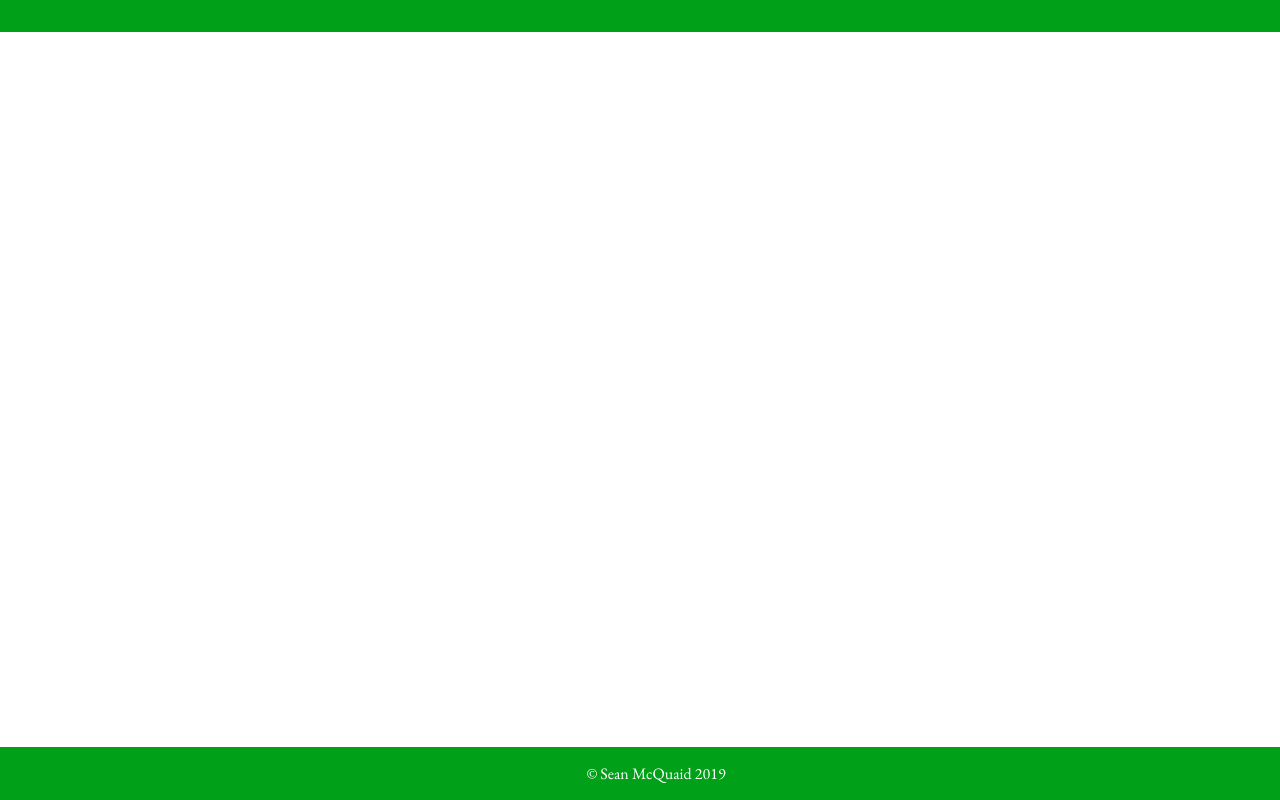
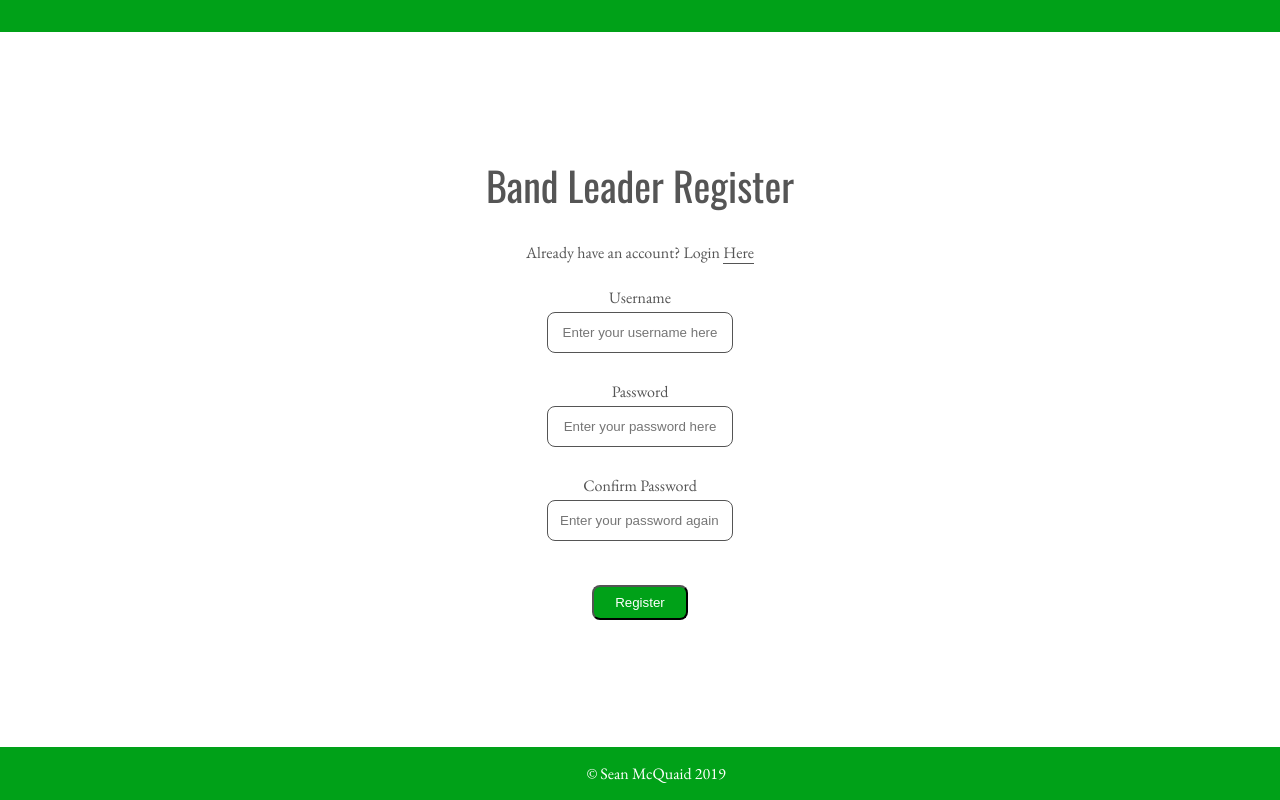
Before and after one commit to seanmcquaid/SetListCreator, a React (Create React App) app in the folder client/: page /bandLeaderRegister in a window 1280 px wide. Shown: the top 800 px of the page. Built offline with nearby package versions, Linux system fonts and the light colour scheme.

Commit message:
finished band leader register page

```diff
--- a/client/src/components/BandLeaderPages/BandLeaderLoginPage/BandLeaderLoginPage.js
+++ b/client/src/components/BandLeaderPages/BandLeaderLoginPage/BandLeaderLoginPage.js
@@ -5,7 +5,6 @@ import {Link} from "react-router-dom";
 import styles from "./BandLeaderLoginPage.module.css";
 import Input from "../../UI/Input/Input";
 import Button from "../../UI/Button/Button";
-import LinkButton from "../../UI/LinkButton/LinkButton";
 import {useSelector, useDispatch} from "react-redux";
 
 
@@ -25,15 +24,16 @@ const BandLeaderLoginPage = props => {
         setPassword(event.target.value);
     };
 
-    const loginSubmitHandler = event => {
+    const bandLeaderLoginSubmitHandler = event => {
         event.preventDefault();
+        // dispatch action here
     };
 
     return(
         <Container centered={true}>
             <Text headerText={true}>Band Leader Login</Text>
             <Text>Don't have an account? Register <Link className={styles.registerLink} to="/bandLeaderRegister">Here</Link></Text>
-            <form onSubmit={loginSubmitHandler}>
+            <form onSubmit={bandLeaderLoginSubmitHandler}>
                 <Input
                     name="username"
                     title="Username"
--- a/client/src/components/BandLeaderPages/BandLeaderRegisterPage/BandLeaderRegisterPage.js
+++ b/client/src/components/BandLeaderPages/BandLeaderRegisterPage/BandLeaderRegisterPage.js
@@ -1,8 +1,69 @@
-import React from "react";
+import React, {useState} from "react";
+import Container from "../../UI/Container/Container";
+import Text from "../../UI/Text/Text";
+import {Link} from "react-router-dom";
+import styles from "./BandLeaderRegisterPage.module.css";
+import Input from "../../UI/Input/Input";
+import Button from "../../UI/Button/Button";
+import {useSelector, useDispatch} from "react-redux";
 
-const BandLeaderRegisterPage = props => {
+const BandLeaderRegisterPage =props => {
+    const authState = useSelector(state => state.auth);
+    const dispatch = useDispatch();
+
+    const [username, setUsername] = useState("");
+    const [password, setPassword] =  useState("");
+    const [confirmPassword, setConfirmPassword] = useState("");
+
+    const usernameOnChangeHandler = event => {
+        setUsername(event.target.value);
+    };
+
+    const passwordChangeHandler = event => {
+        setPassword(event.target.value);
+    };
+
+    const confirmPasswordChangeHandler = event => {
+        setPassword(event.target.value);
+    };
+
+    const bandLeaderRegisterSubmitHandler = event => {
+        event.preventDefault();
+        // dispatch action here
+    };
+
     return(
-        <div></div>
+        <Container centered={true}>
+            <Text headerText={true}>Band Leader Register</Text>
+            <Text>Already have an account? Login <Link className={styles.registerLink} to="/bandLeaderLogin">Here</Link></Text>
+            <form onSubmit={bandLeaderRegisterSubmitHandler}>
+                <Input
+                    name="username"
+                    title="Username"
+                    type="text"
+                    value={username}
+                    onChangeHandler={usernameOnChangeHandler}
+                    placeholder="Enter your username here"
+                />
+                <Input
+                    name="password"
+                    title="Password"
+                    type="password"
+                    value={password}
+                    onChangeHandler={passwordChangeHandler}
+                    placeholder="Enter your password here"
+                />
+                <Input
+                    name="confirmPassword"
+                    title="Confirm Password"
+                    type="password"
+                    value={confirmPassword}
+                    onChangeHandler={confirmPasswordChangeHandler}
+                    placeholder="Enter your password again here"
+                />
+                <Button title="Register" type="submit"/>
+            </form>
+        </Container>
     )
 };
 
--- /dev/null
+++ b/client/src/components/BandLeaderPages/BandLeaderRegisterPage/BandLeaderRegisterPage.module.css
@@ -0,0 +1,10 @@
+.registerLink{
+    text-decoration: none;
+    color:#555555;
+    border-bottom : 1px solid #555555;
+}
+
+.registerLink:hover{
+    color :#00a118;
+    border-bottom: 1px solid #00a118;
+}
--- a/client/src/components/UI/Input/Input.module.css
+++ b/client/src/components/UI/Input/Input.module.css
@@ -8,8 +8,8 @@
     padding: 0.75rem;
     color : #555555;
     border: 1px solid #555555;
-    border-radius: 8px;
-    width : 8rem;
+    border-radius : 8px;
+    width : 10rem;
     text-align: center;
     outline : none;
 }
```
